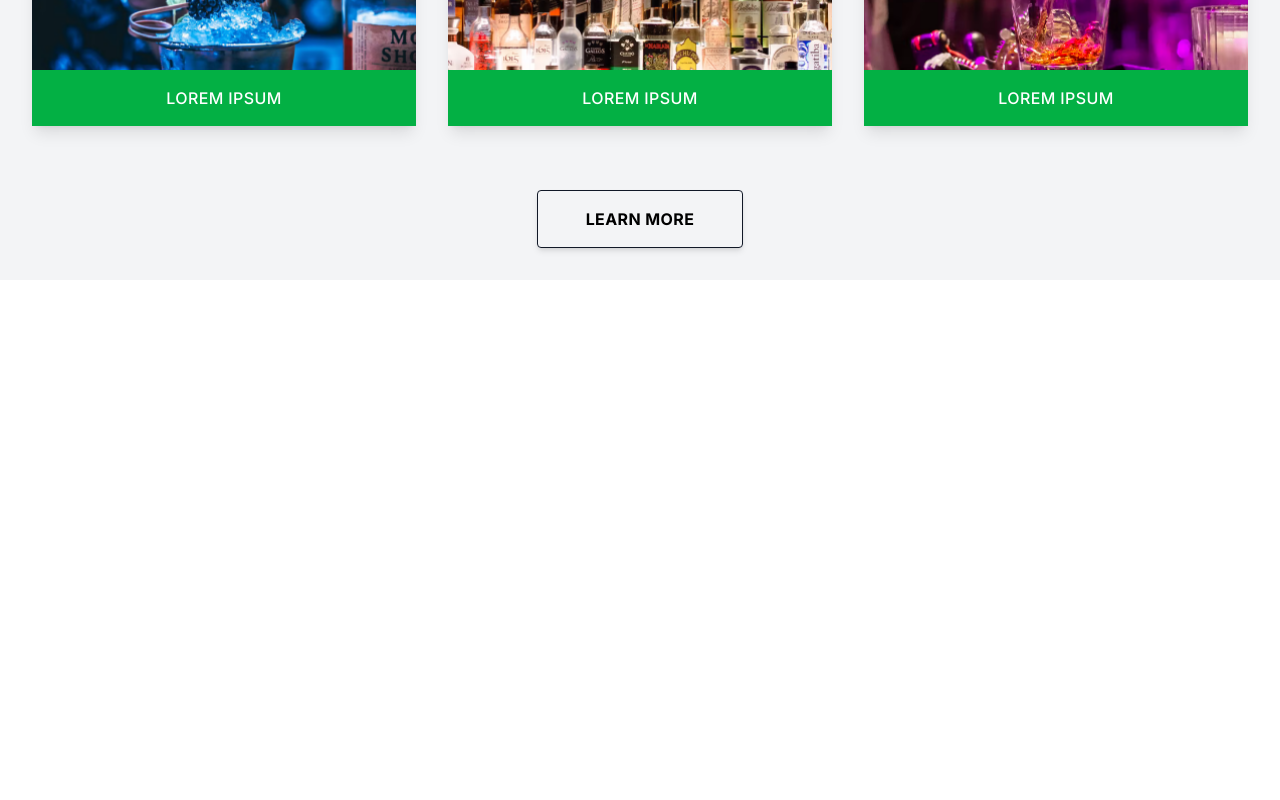
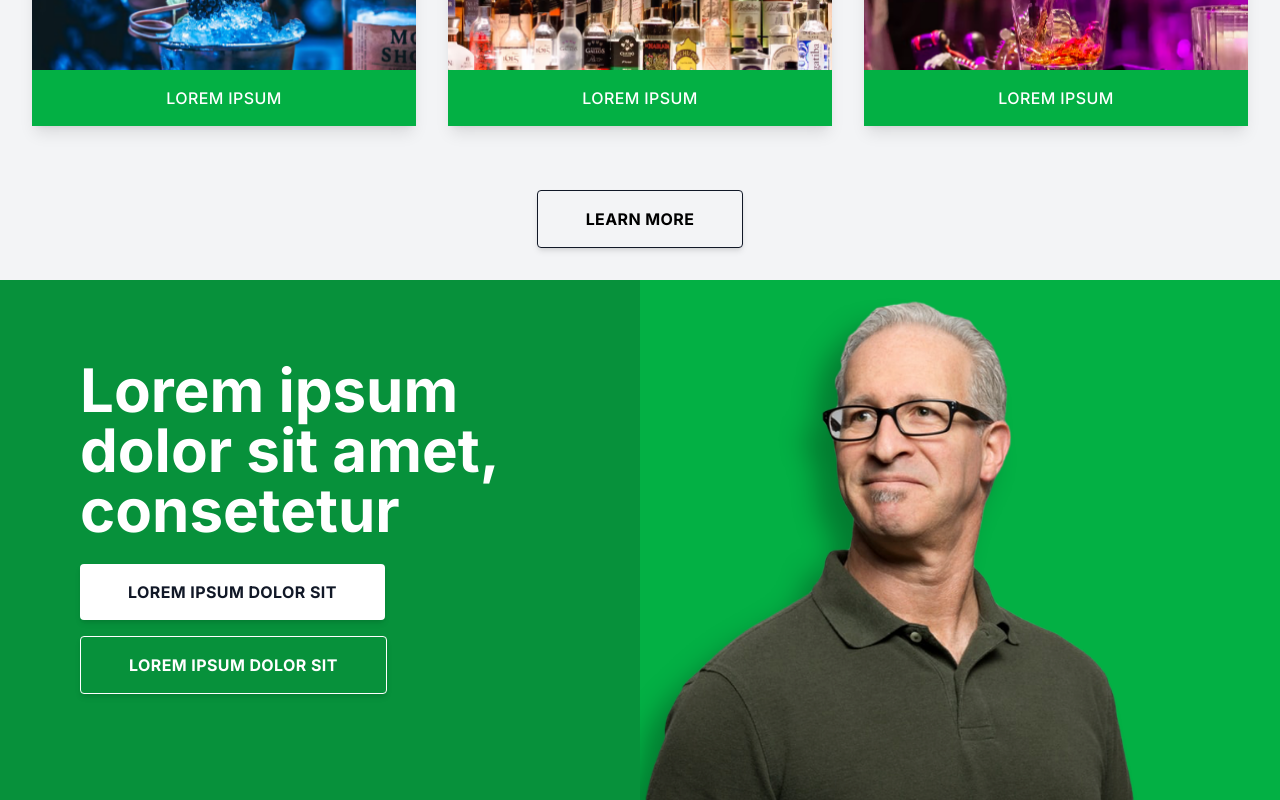
Before and after one commit to jose-miserol/nolatech-grab, a Next.js app: page / in a window 1280 px wide. Shown: the part 2194-2994 px from the top of the page. Before the commit the page ends 2474 px from the top, so only its background shows below. Built offline with nearby package versions, Linux system fonts and the light colour scheme.

Commit message:
feat(Landing): :art: Add section Promotion

```diff
--- a/src/app/page.tsx
+++ b/src/app/page.tsx
@@ -3,6 +3,7 @@ import Header from "@/app/ui/ui-header";
 import Stats from "@/app/ui/ui-stats";
 import Abouts from "@/app/ui/ui-abouts";
 import Blog from "@/app/ui/ui-blog";
+import Promotion from "@/app/ui/ui-promotion";
 
 export default function Home() {
   return (
@@ -12,6 +13,7 @@ export default function Home() {
       <Stats />
       <Abouts />
       <Blog />
+      <Promotion />
     </div>
   );
 }
--- /dev/null
+++ b/src/app/ui/ui-promotion.tsx
@@ -0,0 +1,38 @@
+"use client";
+
+export default function Promotion() {
+  return (
+    <div className="bg-brand-dark w-full">
+      <div className="grid grid-cols-1 lg:grid-cols-2 ">
+        {/**/}
+        <div className="bg-brand-dark px-4 py-4 lg:px-8 lg:py-8">
+          <div className="mx-auto w-10/12 ">
+            <div className="py-4 lg:pt-8"></div>
+            <h2 className="text-center text-4xl font-bold text-white md:text-6xl lg:text-left ">
+              Lorem ipsum dolor sit amet, consetetur
+            </h2>
+            <div className="py-4 text-center lg:text-left">
+              <div className="py-2">
+                <button className="focus:shadow-outline items-center justify-center rounded bg-white px-12 py-4 font-bold uppercase tracking-wide text-gray-900 shadow-md transition duration-200 focus:outline-none">
+                  Lorem ipsum dolor sit
+                </button>
+              </div>
+              <div className="py-2">
+                <button className="focus:shadow-outline items-center justify-center rounded border border-white bg-transparent px-12 py-4 font-bold uppercase tracking-wide text-white shadow-md transition duration-200 focus:outline-none">
+                  Lorem ipsum dolor sit
+                </button>
+              </div>
+            </div>
+          </div>
+        </div>
+        <div className="bg-brand-promotion">
+          <img
+            src="/picture-5.png"
+            alt="About"
+            className="h-auto w-full object-cover shadow-lg lg:w-4/5 lg:rounded-none lg:shadow-none"
+          />
+        </div>
+      </div>
+    </div>
+  );
+}
```
